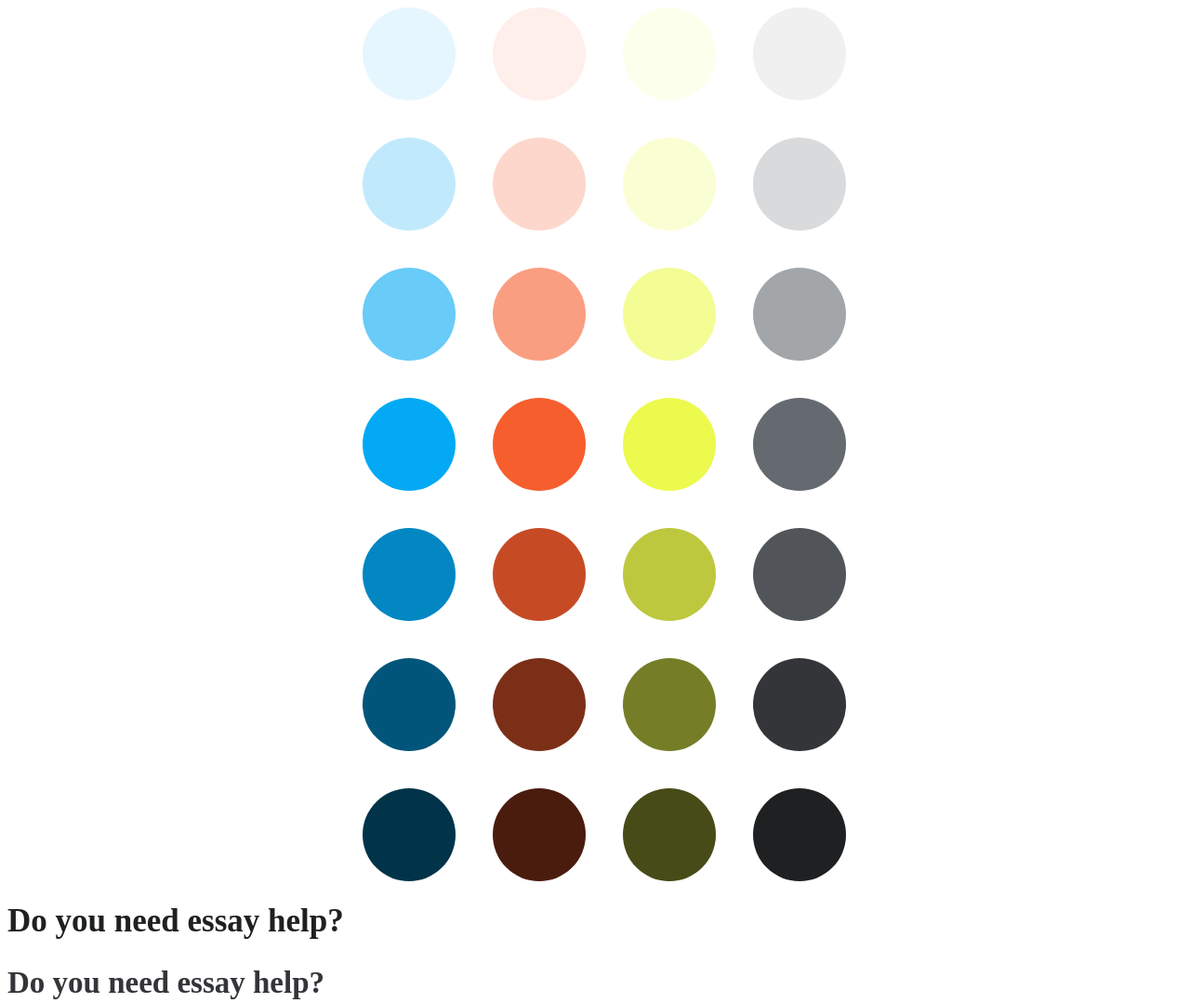
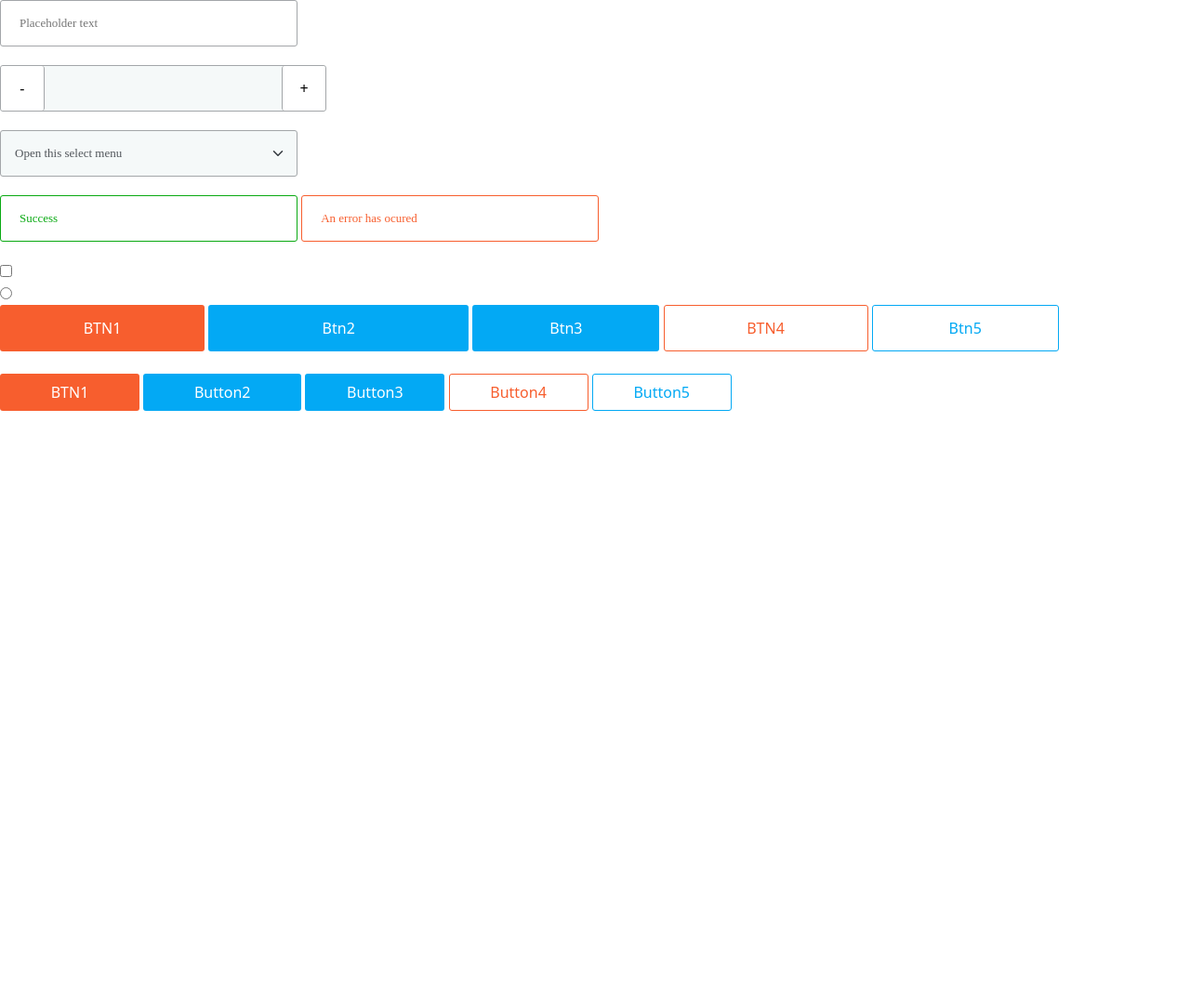
Before and after one commit to velthereal/fgbfnfmfhm, a website built with Vite: page index.html in a window 1280 px wide. Shown: the top 1079 px of the page at 93% size. After the commit the page ends 800 px from the top, so only its background shows below. Built offline with nearby package versions, Linux system fonts and the light colour scheme; a web font is replaced by a local one.

Commit message:
create input elements and buttons

```diff
--- a/index.html
+++ b/index.html
@@ -4,10 +4,12 @@
     <meta charset="UTF-8" />
     <meta name="viewport" content="width=device-width, initial-scale=1.0" />
     <title>Vite App</title>
-    <link rel="stylesheet" href="/styles/main.scss">
+
+	 <link href="https://cdn.jsdelivr.net/npm/bootstrap@5.0.2/dist/css/bootstrap.min.css" rel="stylesheet" integrity="sha384-EVSTQN3/azprG1Anm3QDgpJLIm9Nao0Yz1ztcQTwFspd3yD65VohhpuuCOmLASjC" crossorigin="anonymous">
+    <link rel="stylesheet" href="styles/main.scss">
   </head>
   <body>
-    <div class="grid">
+    <!-- <div class="grid">
       <div class="pr-1-light-3"></div>
       <div class="pr-2-light-3"></div>
       <div class="pr-3-light-3"></div>
@@ -56,5 +58,57 @@
 		<br>
 		Our essay and research paper writing services are provided by a large team of editing, writing and research specialists who can help you with all types of coursework, whether you have essays, term papers, research papers, theses or dissertations to complete. Our essay writers are able to help you with all subject matters for all education levels, no matter if you are a high school student or studying for a PhD or Master's degree.
 	 </p>
+	 <ul>
+		<li>But I must explain to you how </li>
+		<li>Mistaken idea of denouncing pleasure</li>
+		<li>Praising pain was born</li>
+		<li>Account of the system, and expound</li>
+		<li>Great explorer of the truth</li>
+		<li>No one rejects, dislikes</li>
+	 </ul>
+	 <p class="subtitle">
+		By utilizing elements and principles of Material Design, we were able to create a framework that incorporates
+	 </p>
+	 <blockquote>
+		On the other hand, we denounce with righteous indignation and dislike men who are so beguiled and demoralized by the charms of pleasure of the moment, so blinded by desire, that they cannot foresee the pain and
+	 </blockquote> -->
+
+	 <input placeholder="Placeholder text" type="text">
+	 <br>
+	 <div class="pages">
+		<button>-</button>
+		<input type="number">
+		<button>+</button>
+	 </div>
+	 <select class="form-select" aria-label="Default select example">
+		<option selected>Open this select menu</option>
+		<option value="1">One</option>
+		<option value="2">Two</option>
+		<option value="3">Three</option>
+	 </select>
+	 <input placeholder="Success" class="success" type="text">
+	 <input placeholder="An error has ocured" class="no-success" type="text">
+	 <br>
+	 <input type="checkbox">
+	 <br>
+	 <input type="radio">
+	 <br>
+	 <button class="btn1">Btn1</button>
+	 <button class="btn2">Btn2</button>
+	 <button class="btn3">Btn3</button>
+	 <button class="btn4">Btn4</button>
+	 <button class="btn5">Btn5</button>
+	 <br>
+	 <br>
+	 <button class="btn1-2">Btn1</button>
+	 <button class="btn2-2">Button2</button>
+	 <button class="btn3-2">Button3</button>
+	 <button class="btn4-2">Button4</button>
+	 <button class="btn5-2">Button5</button>
+
+
+	<!-- scripts -->
+	<script src="https://cdn.jsdelivr.net/npm/@popperjs/core@2.9.2/dist/umd/popper.min.js" integrity="sha384-IQsoLXl5PILFhosVNubq5LC7Qb9DXgDA9i+tQ8Zj3iwWAwPtgFTxbJ8NT4GN1R8p" crossorigin="anonymous"></script>
+	<script src="https://cdn.jsdelivr.net/npm/bootstrap@5.0.2/dist/js/bootstrap.min.js" integrity="sha384-cVKIPhGWiC2Al4u+LWgxfKTRIcfu0JTxR+EQDz/bgldoEyl4H0zUF0QKbrJ0EcQF" crossorigin="anonymous"></script>
   </body>
 </html>
--- /dev/null
+++ b/styles/help/base.scss
@@ -0,0 +1,218 @@
+// headings
+h1 {
+	@include heading(35px,$pr-4-dark-3,$font1-bold);
+}
+h2 {
+	 @include heading(33px,$pr-4-dark-2);
+}
+h3 {
+  //  font-family: 'Poppins Medium' 'Poppins SemiBold';
+	 @include heading(27px,$pr-4-dark-3);
+}
+h4 {
+	 @include heading(22px,$pr-4-dark-3);
+}
+h5 {
+	 @include heading(17px,$pr-4-dark-3);
+}
+h6 {
+	 @include heading(15px,$pr-4-dark-3);
+}
+// texts
+p {
+  @include text(14px,$font1-regular);
+}
+.subtitle {
+	@include text(20px,$font1-medium);
+ }
+ blockquote {
+	@include text(17px,$font1-regular,$pr-1-dark-1);
+	background-color: $pr-1-light-3;
+	border-left: solid 2px $prime-1;
+	padding: 15px 35px;
+}
+// lists
+ul {
+  list-style-type: none;
+}
+li {
+  @include text(15px,$font1-medium);
+  position: relative;
+  display: flex;
+  align-items: center;
+  &::after {
+	  content: "";
+	  display: block;
+	  width: 2px;
+	  height: 5px;
+	  border-bottom: solid 2px #fff;
+	  border-right: solid 2px #fff;
+	  transform: rotate(45deg);
+	  position: absolute;
+	  left: -16px;
+	  top: 8px;
+  }
+  &::before {
+	  content: "";
+	  display: block;
+	  width: 12px;
+	  height: 12px;
+	  border-radius: 50%;
+	  background-color: $prime-1;
+	  position: absolute;
+	  left: -20px;
+  }
+}
+
+// input elements
+input[type="text"], .form-select {
+  width: 320px;
+  height: 50px;
+  @include text(13px,$font1-regular,$pr-4-dark-1);
+  background-color: #f5f9f9;
+  border: 1px solid $pr-4-light-1;
+  box-sizing: border-box;
+  border-radius: 3px;
+  margin-bottom: 20px;
+  &:hover {
+	  background-color: #fff;
+	  cursor: pointer;
+  }
+}
+input[type="text"] {
+  padding: 20px;
+  &:active {
+	  border: 1px solid $prime-1;
+	  background-color: #fff;
+	  box-shadow: inset 0 0 2.5px $pr-1-light-1;
+  }
+}
+.form-select {
+  padding: 0 15px;
+  &:focus {
+	  border: 1px solid $prime-1;
+	  background-color: #fff;
+	  box-shadow: inset 0 0 2.5px $pr-1-light-1;
+  }
+}
+.pages {
+	margin-bottom: 20px;
+	width: 351px;
+	display: flex;
+	background-color: #f5f9f9;
+	border: 1px solid $pr-4-light-1;
+	border-radius: 3px;
+}
+.pages input{
+	width: 257px;
+	height: 48px;
+	color: $pr-4-dark-1;
+	box-sizing: border-box;
+	text-align: center;
+	background-color: rgba(255,255,255,0);
+	border: none;
+}
+.pages button {
+	width: 47px;
+	height: 48px;
+	background-color: #fff;
+	box-sizing: border-box;
+	border-radius: 3px;
+	border: none;
+}
+.pages button:first-of-type {
+	border-right: 1px solid $pr-4-light-1;
+}
+.pages button:last-of-type {
+	border-left: 1px solid $pr-4-light-1;
+}
+input.success {
+	background-color: #fff;
+	border: 1px solid #09a912;
+	&::placeholder {
+		color: #09a912;
+	}
+}
+input.no-success {
+	border: 1px solid $prime-2;
+	background-color: #fff;
+	&::placeholder {
+		color: $prime-2;
+	}
+}
+.btn1 {
+	@include btn(220px,$prime-2);
+	text-transform: uppercase;
+	&:hover {
+		@extend .btn1-hover;
+	}
+}
+.btn2 {
+	@include btn(280px,$prime-1);
+		&:hover {
+			@extend .btn23-hover;
+	}
+}
+.btn3 {
+	@include btn(201px,$prime-1);
+		&:hover {
+			@extend .btn23-hover;
+	}
+}
+.btn4 {
+	@include btn(220px,#fff,$prime-2,1px solid $prime-2);
+	text-transform: uppercase;
+		&:hover {
+			@extend .btn4-hover;
+	}
+}
+.btn5 {
+	@include btn(201px,#fff,$prime-1,1px solid $prime-1);
+		&:hover {
+			@extend .btn5-hover;
+	}
+}
+.btn1:disabled,
+.btn2:disabled,
+.btn3:disabled,
+.btn4:disabled,
+.btn5:disabled,
+.btn1-2:disabled,
+.btn2-2:disabled,
+.btn3-2:disabled,
+.btn4-2:disabled,
+.btn5-2:disabled {
+	@extend .disabled;
+}
+
+.btn1-2 {
+	@include btn2(150px,$prime-2);
+	text-transform: uppercase;
+	&:hover {
+		@extend .btn1-hover;
+	}
+}
+.btn2-2 {
+	@include btn2(170px,$prime-1);
+	&:hover {
+		@extend .btn23-hover;
+	}
+}
+.btn3-2 {
+	@include btn2(150px,$prime-1);
+	&:hover {
+		@extend .btn23-hover;
+	}
+}
+.btn4-2 {
+	@include btn2(150px,#fff,$prime-2,1px solid $prime-2);
+	&:hover {
+		@extend .btn4-hover;
+	}
+}
+.btn5-2 {
+	@include btn2(150px,#fff,$prime-1,1px solid $prime-1);
+	&:hover {
+		@extend .btn5-hover;
+	}
+}
--- /dev/null
+++ b/styles/help/fonts.scss
@@ -0,0 +1,61 @@
+//fonts
+@font-face {
+	font-family: 'Poppins Bold';
+	src: url(../../fonts/Poppins-Bold.ttf);
+}
+@font-face {
+	font-family: 'Poppins Medium';
+	src: url(../../fonts/Poppins-Medium.ttf);
+}
+@font-face {
+	font-family: 'Poppins SemiBold';
+	src: url(../../fonts/Poppins-SemiBold.ttf);
+}
+@font-face {
+	font-family: 'Poppins Regular';
+	src: url(../../fonts/Poppins-Regular.ttf);
+}
+@font-face {
+	font-family: 'Poppins Light';
+	src: url(../../fonts/Poppins-Light.ttf);
+}
+@font-face {
+	font-family: 'OpenSans Bold';
+	src: url(../../fonts/OpenSans-Bold.ttf);
+}
+@font-face {
+	font-family: 'OpenSans BoldItalic';
+	src: url(../../fonts/OpenSans-BoldItalic.ttf);
+}
+@font-face {
+	font-family: 'OpenSans ExtraBold';
+	src: url(../../fonts/OpenSans-ExtraBold.ttf);
+}
+@font-face {
+	font-family: 'OpenSans ExtraBoldItalic';
+	src: url(../../fonts/OpenSans-ExtraBoldItalic.ttf);
+}
+@font-face {
+	font-family: 'OpenSans Italic';
+	src: url(../../fonts/OpenSans-Italic.ttf);
+}
+@font-face {
+	font-family: 'OpenSans Light';
+	src: url(../../fonts/OpenSans-Light.ttf);
+}
+@font-face {
+	font-family: 'OpenSans LightItalic';
+	src: url(../../fonts/OpenSans-LightItalic.ttf);
+}
+@font-face {
+	font-family: 'OpenSans Regular';
+	src: url(../../fonts/OpenSans-Regular.ttf);
+}
+@font-face {
+	font-family: 'OpenSans Semibold';
+	src: url(../../fonts/OpenSans-Semibold.ttf);
+}
+@font-face {
+	font-family: 'OpenSans SemiboldItalic';
+	src: url(../../fonts/OpenSans-SemiboldItalic.ttf);
+}
--- /dev/null
+++ b/styles/help/help.scss
@@ -0,0 +1,4 @@
+@import "fonts.scss";
+@import "variables.scss";
+@import "mixin.scss";
+@import "base.scss";
--- /dev/null
+++ b/styles/help/mixin.scss
@@ -0,0 +1,47 @@
+@mixin heading($size,$color,$font:$font1-medium) {
+	font-family: $font;
+	font-size: $size;
+	color: $color;
+}
+@mixin text($size,$font,$color:$pr-4-dark-1) {
+	font-size: $size;
+	font-family: $font;
+	color: $color;
+}
+@mixin btn($width,$bg-color,$color:#fff,$border:none) {
+	width: $width;
+	background-color: $bg-color;
+	border: $border;
+	color: $color;
+	height: 50px;
+	border-radius: 3px;
+}
+@mixin btn2($width,$bg-color,$color:#fff,$border:none) {
+	width: $width;
+	background-color: $bg-color;
+	border: $border;
+	color: $color;
+	height: 40px;
+	border-radius: 3px;
+}
+.disabled {
+	background-color: $pr-4-light-2;
+	border: none;
+	color: #fff;
+}
+.btn1-hover {
+	background-color: $pr-2-light-1;
+}
+.btn23-hover {
+	background-color: $pr-1-light-2;
+}
+.btn4-hover {
+	background-color: $pr-2-light-1;
+	border: none;
+	color: #fff;
+}
+.btn5-hover {
+	background-color: $pr-1-light-2;
+	border: none;
+	color: #fff;
+}
--- /dev/null
+++ b/styles/help/variables.scss
@@ -0,0 +1,43 @@
+// fonts
+$font1-bold:'Poppins Bold';
+$font1-medium:'Poppins Medium';
+$font1-semibold:'Poppins SemiBold';
+$font1-regular:'Poppins Regular';
+
+// COLORS
+$prime-1:#03a9f4;
+$prime-2:#f75e2e;
+$prime-3:#ecfa4d;
+$prime-4:#656a70;
+//light
+$pr-1-light-1:mix(#fff,$prime-1,40%);
+$pr-1-light-2:mix(#fff,$prime-1,75%);
+$pr-1-light-3:mix(#fff,$prime-1,90%);
+
+$pr-2-light-1:mix(#fff,$prime-2,40%);
+$pr-2-light-2:mix(#fff,$prime-2,75%);
+$pr-2-light-3:mix(#fff,$prime-2,90%);
+
+$pr-3-light-1:mix(#fff,$prime-3,40%);
+$pr-3-light-2:mix(#fff,$prime-3,75%);
+$pr-3-light-3:mix(#fff,$prime-3,90%);
+
+$pr-4-light-1:mix(#fff,$prime-4,40%);
+$pr-4-light-2:mix(#fff,$prime-4,75%);
+$pr-4-light-3:mix(#fff,$prime-4,90%);
+//dark
+$pr-1-dark-1:mix(#000,$prime-1,20%);
+$pr-1-dark-2:mix(#000,$prime-1,50%);
+$pr-1-dark-3:mix(#000,$prime-1,70%);
+
+$pr-2-dark-1:mix(#000,$prime-2,20%);
+$pr-2-dark-2:mix(#000,$prime-2,50%);
+$pr-2-dark-3:mix(#000,$prime-2,70%);
+
+$pr-3-dark-1:mix(#000,$prime-3,20%);
+$pr-3-dark-2:mix(#000,$prime-3,50%);
+$pr-3-dark-3:mix(#000,$prime-3,70%);
+
+$pr-4-dark-1:mix(#000,$prime-4,20%);
+$pr-4-dark-2:mix(#000,$prime-4,50%);
+$pr-4-dark-3:mix(#000,$prime-4,70%);
--- a/styles/main.scss
+++ b/styles/main.scss
@@ -1,69 +1,4 @@
-//fonts
-@font-face {
-	font-family: 'Poppins Bold';
-	src: url(../fonts/Poppins-Bold.ttf);
-}
-@font-face {
-	font-family: 'Poppins Medium';
-	src: url(../fonts/Poppins-Medium.ttf);
-}
-@font-face {
-	font-family: 'Poppins SemiBold';
-	src: url(../fonts/Poppins-SemiBold.ttf);
-}
-@font-face {
-	font-family: 'Poppins-Regular';
-	src: url(../fonts/Poppins-Regular.ttf);
-}
-
-$font1-bold:'Poppins Bold';
-$font1-medium:'Poppins Medium';
-$font1-semibold:'Poppins SemiBold';
-$font1-regular:'Poppins-Regular';
-
-// COLORS
-$prime-1:#03a9f4;
-$prime-2:#f75e2e;
-$prime-3:#ecfa4d;
-$prime-4:#656a70;
-//light
-$pr-1-light-1:mix(#fff,$prime-1,40%);
-$pr-1-light-2:mix(#fff,$prime-1,75%);
-$pr-1-light-3:mix(#fff,$prime-1,90%);
-
-$pr-2-light-1:mix(#fff,$prime-2,40%);
-$pr-2-light-2:mix(#fff,$prime-2,75%);
-$pr-2-light-3:mix(#fff,$prime-2,90%);
-
-$pr-3-light-1:mix(#fff,$prime-3,40%);
-$pr-3-light-2:mix(#fff,$prime-3,75%);
-$pr-3-light-3:mix(#fff,$prime-3,90%);
-
-$pr-4-light-1:mix(#fff,$prime-4,40%);
-$pr-4-light-2:mix(#fff,$prime-4,75%);
-$pr-4-light-3:mix(#fff,$prime-4,90%);
-//dark
-$pr-1-dark-1:mix(#000,$prime-1,20%);
-$pr-1-dark-2:mix(#000,$prime-1,50%);
-$pr-1-dark-3:mix(#000,$prime-1,70%);
-
-$pr-2-dark-1:mix(#000,$prime-2,20%);
-$pr-2-dark-2:mix(#000,$prime-2,50%);
-$pr-2-dark-3:mix(#000,$prime-2,70%);
-
-$pr-3-dark-1:mix(#000,$prime-3,20%);
-$pr-3-dark-2:mix(#000,$prime-3,50%);
-$pr-3-dark-3:mix(#000,$prime-3,70%);
-
-$pr-4-dark-1:mix(#000,$prime-4,20%);
-$pr-4-dark-2:mix(#000,$prime-4,50%);
-$pr-4-dark-3:mix(#000,$prime-4,70%);
-
-@mixin heading($size,$color,$font:$font1-medium) {
-	font-family: $font;
-	font-size: $size;
-	color: $color;
-}
+@import "help/help.scss";
 
 .grid {
     margin: 0 auto;
@@ -165,29 +100,3 @@ $pr-4-dark-3:mix(#000,$prime-4,70%);
         background-color: $pr-4-dark-3;
     }
 }
-
-h1 {
-	 @include heading(35px,$pr-4-dark-3,$font1-bold);
-}
-h2 {
-	  @include heading(33px,$pr-4-dark-2);
-}
-h3 {
-   //  font-family: 'Poppins Medium' 'Poppins SemiBold';
-	  @include heading(27px,$pr-4-dark-3);
-}
-h4 {
-	  @include heading(22px,$pr-4-dark-3);
-}
-h5 {
-	  @include heading(17px,$pr-4-dark-3);
-}
-h6 {
-	  @include heading(15px,$pr-4-dark-3);
-}
-
-p {
-	font-size: 14px;
-	font-family: $font1-regular;
-	color: $pr-4-dark-1;
-}
```
